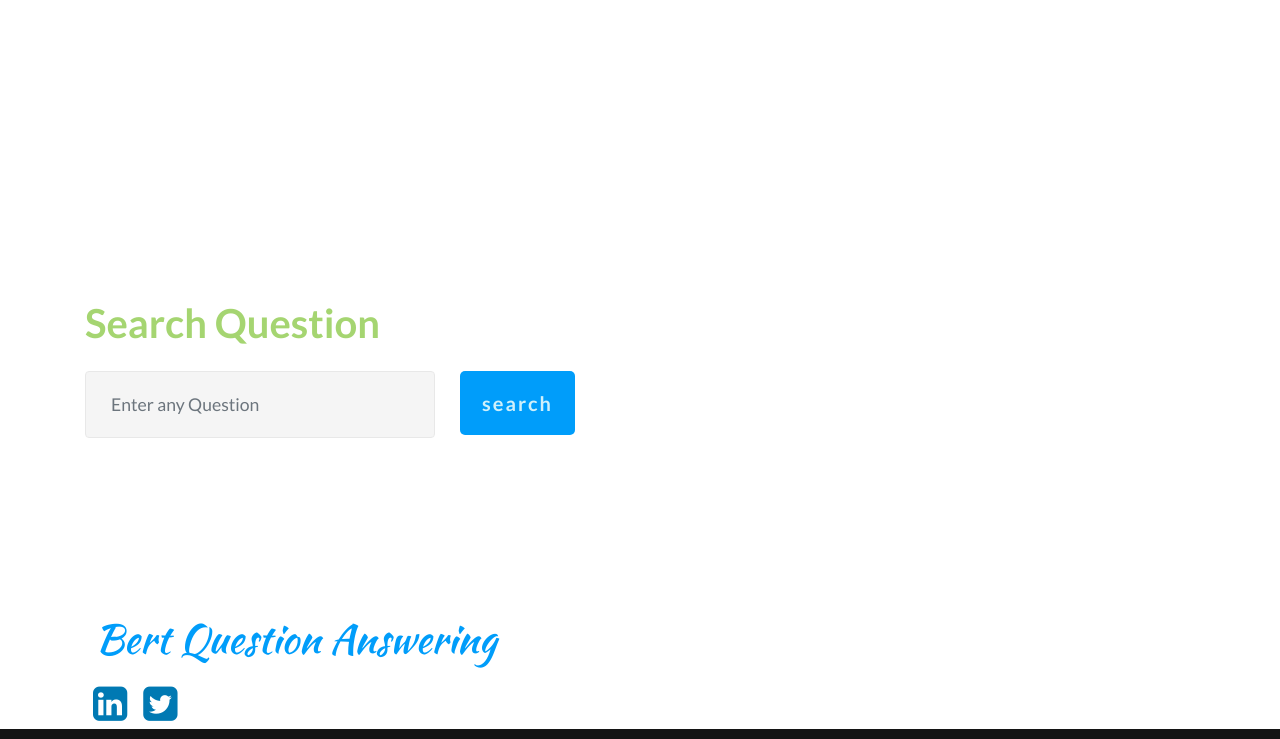
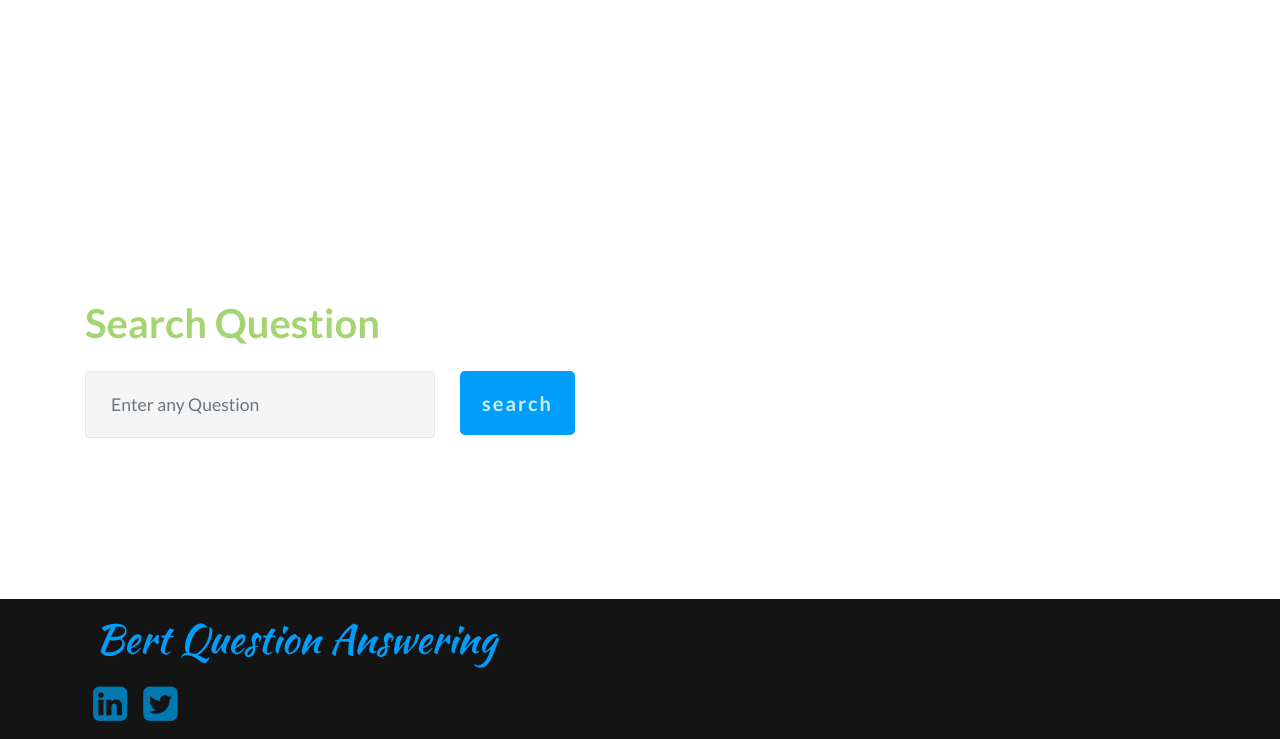
Before and after one commit to VinayTurpati/bertQA, a Flask app: page / in a window 1280 px wide. Shown: the part 61-800 px from the top of the page. Run offline with Flask 2, Linux system fonts and the light colour scheme; some libraries are stand-ins or nearby versions; some web fonts are replaced.

Commit message:
Update footer.html

```diff
--- a/templates/footer.html
+++ b/templates/footer.html
@@ -1,4 +1,4 @@
-<section class="footer1 cid-qYkT1cVQgj" once="footers" id="footer1-2d" style="padding-top: 5px; padding-bottom: 5px">
+<section class="footer1 cid-qYkT1cVQgj" once="footers" id="footer1-2d" style="padding-top: 5px; padding-bottom: 5px; background-color:rgb(20,20,20);">
     <div class="container">
         <div class="row">
             <div class="navbar-brand">
```
